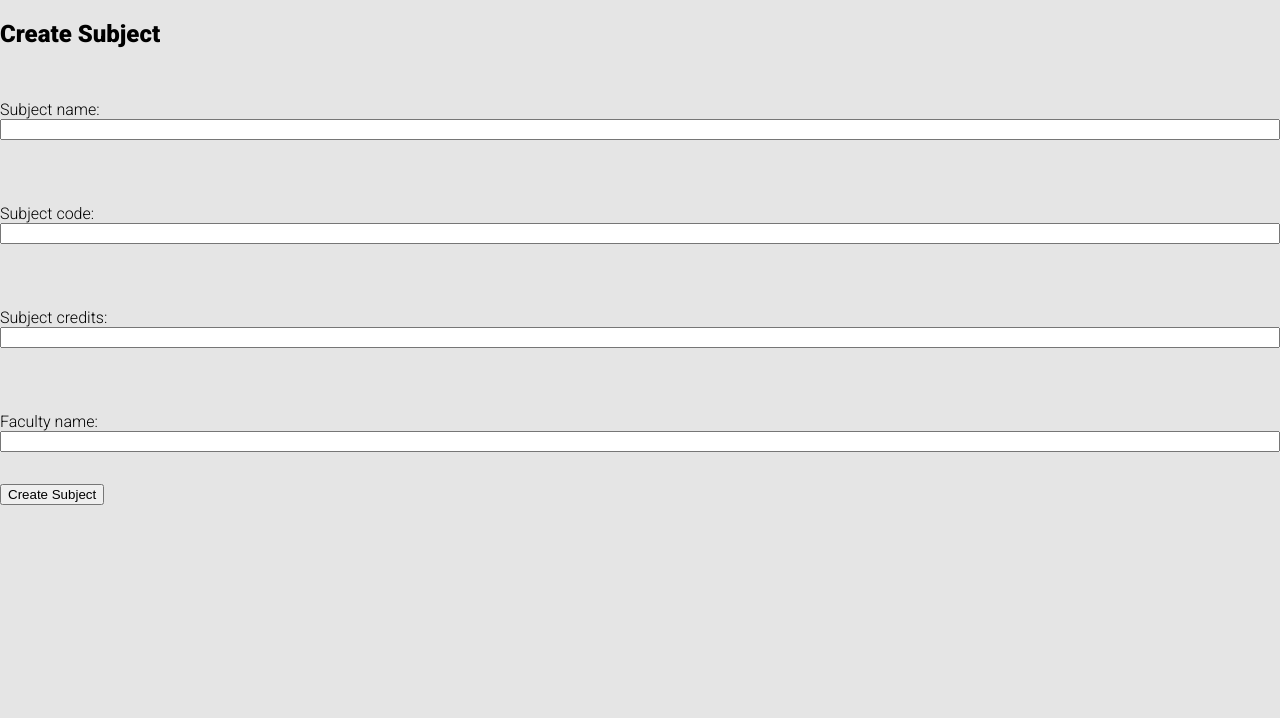
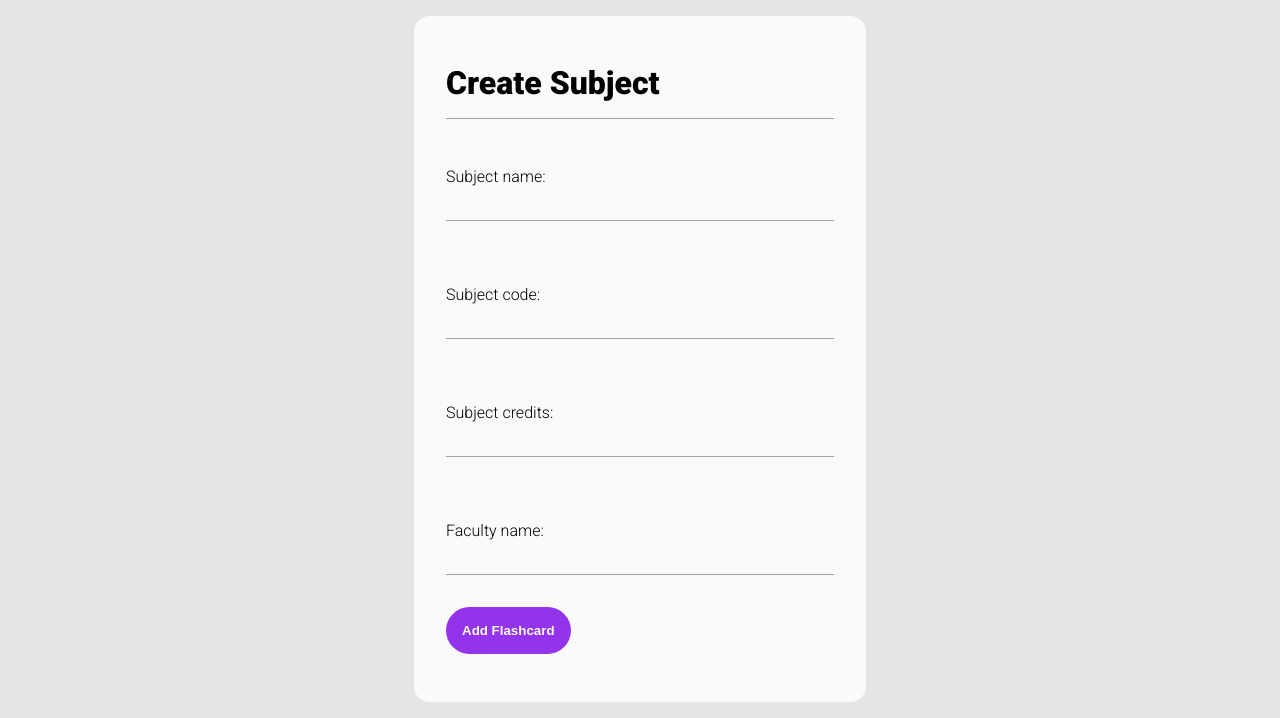
Before and after one commit to kevinalappat09/sem-project, a Django app: page /create_subject/ in a window 1280 px wide. Shown: the part 83-801 px from the top of the page. Before the commit the page ends 588 px from the top, so only its background shows below. Run offline with Django 4.2, Linux system fonts and the light colour scheme.

Commit message:
create chapter and subject UI changes made

```diff
--- a/flashcards_app/flashcards/forms.py
+++ b/flashcards_app/flashcards/forms.py
@@ -30,10 +30,8 @@ class CustomUserLoginForm(AuthenticationForm):
     class Meta:
         model = CustomUser
         fields = ['username','password']
-
     def __init__(self, *args, **kwargs):
         super(CustomUserLoginForm,self).__init__(*args, **kwargs)
-
         self.fields['username'].widget.attrs.update({'class':'form-input'})
         self.fields['password'].widget.attrs.update({'class':'form-input'})
 
@@ -42,11 +40,22 @@ class ChapterForm(forms.ModelForm) :
     class Meta :
         model = Chapter
         fields = ['chapter_name','subject']
+    def __init__(self,*args,**kwargs) :
+        super(ChapterForm,self).__init__(*args,**kwargs)
+        self.fields['chapter_name'].widget.attrs.update({'class':'form-input'})
+        self.fields['subject'].widget.attrs.update({'class':'form-dropdown'})
 
 class SubjectForm(forms.ModelForm) :
     class Meta:
         model = Subject
         fields = ['subject_name', 'subject_code', 'subject_credits', 'faculty_name']
+
+    def __init__(self,*args,**kwargs) :
+        super(SubjectForm,self).__init__(*args,**kwargs)
+        self.fields['subject_name'].widget.attrs.update({'class':'form-input'})
+        self.fields['subject_code'].widget.attrs.update({'class':'form-input'})
+        self.fields['subject_credits'].widget.attrs.update({'class':'form-input'})
+        self.fields['faculty_name'].widget.attrs.update({'class':'form-input'})
 
     def save(self, commit=True, user=None):
         instance = super().save(commit=False)
--- a/flashcards_app/flashcards/templates/flashcards/create_subject.html
+++ b/flashcards_app/flashcards/templates/flashcards/create_subject.html
@@ -1,16 +1,23 @@
 {% extends "flashcards/base.html" %}
 {% block content %}
-    <div class="login-card">
-        <h2>Create Subject</h2>
-        <form method="post">
-            {% csrf_token %}
-            {% for field in form %}
-            <div class="form-group">
-                {{ field.label_tag }} {{ field }}
-                {{ field.errors }}
+    <div class="main-content" id="form-content">
+        <div class="form-card">
+            <div class="form-header">
+                Create Subject
             </div>
-            {% endfor %}
-            <button type="submit" class="btn btn-primary">Create Subject</button>
-        </form>
+            <div class="form-content">
+                <form action="" method="post" class="form">
+                    {% csrf_token %}
+                    {% for field in form %}
+                        <div class="form-group">
+                            <label for="{{field.id_for_label}}">{{ field.label_tag }}</label>
+                            {{field}}
+                            {{field.errors}}
+                        </div>
+                    {% endfor %}
+                    <button type="submit" class="form-submit-btn">Add Flashcard</button>
+                </form>
+            </div>
+        </div>
     </div>
 {% endblock %}
```
Also changed, not shown: flashcards_app/flashcards/templates/flashcards/create_chapter.html (+18 -11 lines), flashcards_app/db.sqlite3, flashcards_app/flashcards/static/css/styles.css (line endings or trailing spaces).
